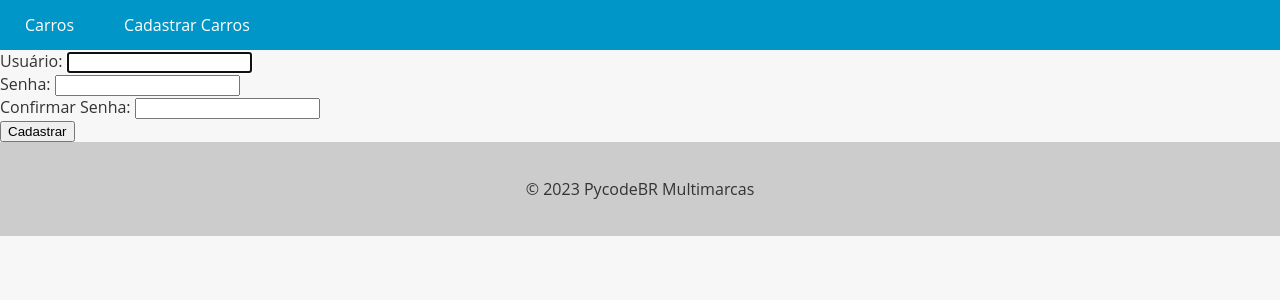
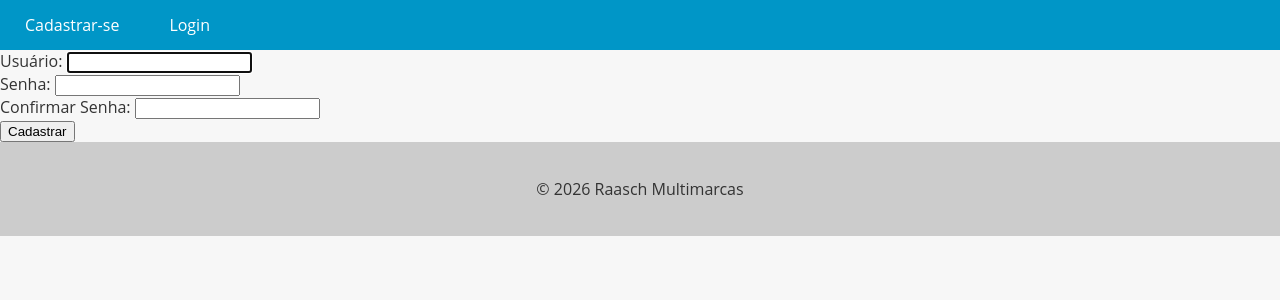
Before and after one commit to brenolume/car_project, a Django app: page /register/ in a window 1280 px wide. Shown: the top 300 px of the page. Run offline with Django 5.2, Linux system fonts and the light colour scheme.

Commit message:
Commit user of authentication

```diff
--- a/accounts/views.py
+++ b/accounts/views.py
@@ -1,5 +1,5 @@
 from django.contrib.auth.forms import UserCreationForm, AuthenticationForm # importação dos formulários de criação e autenticação de usuário do Django, que são utilizados para criar um novo usuário e fazer login no sistema.
-from django.contrib.auth import authenticate
+from django.contrib.auth import authenticate, login, logout # é uma função pronta do django para autenticação do usuário
 from django.shortcuts import render, redirect
 
 def register_view(request):
@@ -7,7 +7,7 @@ def register_view(request):
         user_form = UserCreationForm(request.POST)
         if user_form.is_valid():
             user_form.save()
-            return redirect('cars_list') # redirecionamento para a página de carros após o registro do usuário.
+            return redirect('login_view') # redirecionamento para a página de carros após o registro do usuário.
     else:
         user_form = UserCreationForm()
     return render(
@@ -21,14 +21,20 @@ def login_view(request):
     if request.method == "POST":
         username = request.POST.get('username')
         password = request.POST.get('password')
-        user= authenticate(request, username=username, password=password)
+        user = authenticate(request, username=username, password=password)
         if user is not None: # se o usuário não for nulo.
-            ...
+            login(request, user)
+            return redirect('cars_list')
         else:
-            ...
-
+            login_form = AuthenticationForm()
+    else:
+        login_form = AuthenticationForm()
     return render(
         request,
         'login.html',
         {'login_form': login_form}
     )
+
+def logout_view(request):
+    logout(request)
+    return redirect('cars_list')
--- a/app/templates/base.html
+++ b/app/templates/base.html
@@ -72,11 +72,21 @@
   <header>
     <nav>
       <ul>
-        <li><a href="{% url 'cars_list' %}">Carros</a></li>
-        <li><a href="{% url 'new_car' %}">Cadastrar Carros</a></li>
+        {% if user.is_authenticated %}
+         <li>Olá, {{ user.username}}!</li>
+         <li><a href="{% url 'new_car' %}">Cadastrar Carros</a></li>
+         <li><a href="{% url 'logout' %}">Logout</a></li>
+        {% endif %}
+
+        {% if not user.is_authenticated %}
+         <li><a href="{% url 'register' %}">Cadastrar-se</a></li>
+         <li><a href="{% url 'login' %}">Login</a></li>
+        {% endif %}
       </ul>
     </nav>
   </header>
+
+
 
   <main>
     {% block content %}
@@ -84,7 +94,7 @@
   </main>
 
   <footer>
-    <p>&copy; 2023 PycodeBR Multimarcas</p>
+    <p>&copy; 2026 Raasch Multimarcas</p>
   </footer>
 </body>
 </html>
--- a/app/urls.py
+++ b/app/urls.py
@@ -3,13 +3,14 @@ from django.urls import path
 from django.conf import settings
 from django.conf.urls.static import static # precisa ser importado para que seja possível usar imagens no projeto, caso contrário não será possível fazer upload de imagens para o banco de dados.
 from cars.views import cars_view, new_cars_view
-from accounts.views import register_view, login_view
+from accounts.views import register_view, login_view, logout_view
 
 
 urlpatterns = [
     path('admin/', admin.site.urls),
     path('register/', register_view, name='register'),
-    path('login/', login_view, name='login_view'),
+    path('login/', login_view, name='login'),
     path('cars/', cars_view, name='cars_list'), # aqui é definido o caminho para a página de carros, que será acessada através do endereço /cars/ no navegador, puxando a função cars_view do arquivo views.py, que é responsável por retornar a resposta para o usuário.
-    path('new_car/', new_cars_view, name='new_car') # aqui é definido o caminho para a página de novos carros, que será acessada através do endereço /new_cars/ no navegador, puxando a função new_cars_view do arquivo views.py, que é responsável por retornar a resposta para o usuário.
- ] + static(settings.MEDIA_URL, document_root=settings.MEDIA_ROOT) # aqui é adicionado o caminho para as imagens, para que seja possível fazer upload de imagens para o banco de dados.
+    path('new_car/', new_cars_view, name='new_car'), # aqui é definido o caminho para a página de novos carros, que será acessada através do endereço /new_cars/ no navegador, puxando a função new_cars_view do arquivo views.py, que é responsável por retornar a resposta para o usuário.
+    path('logout/', logout_view, name='logout')
+ ] + static(settings.MEDIA_URL, document_root=settings.MEDIA_ROOT) # aqui é adicionado o caminho para as imagens, para que seja possível fazer
```
Also changed, not shown: accounts/templates/login.html (line endings or trailing spaces), db.sqlite3, media/cars/KARDIAN.jpg (added).
